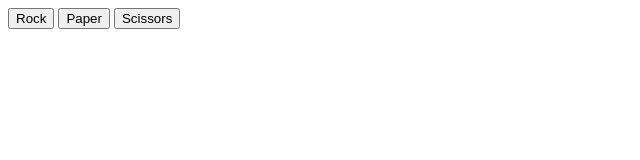
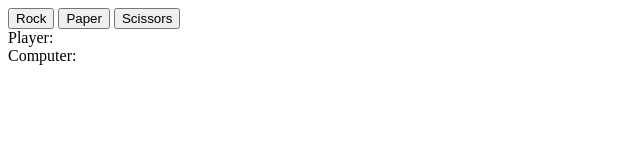
Before and after one commit to FatAnorexic/rock_paper_sciissors, a plain HTML site: page index.html in a window 1280 px wide. Shown: the whole page, without its empty margins (0-640 px from the left). Drawn offline with Linux system fonts and the light colour scheme.

Commit message:
Add three div containers to index.html
The first of the three is the parent with an id container. The next two are children
to be modified with classes 'player' and 'computer'.

```diff
--- a/index.html
+++ b/index.html
@@ -9,6 +9,10 @@
     <button class="Rock">Rock</button>
     <button class="Paper">Paper</button>
     <button class="Scissors">Scissors</button>
+    <div id="container">
+        <div class="player">Player: </div>
+        <div class="computer">Computer: </div>
+    </div>
     <script src="js/rock_paper_scissors.js"></script>
 </body>
 </html>
--- a/js/rock_paper_scissors.js
+++ b/js/rock_paper_scissors.js
@@ -87,6 +87,7 @@ function game(){
             console.log(round);
         });
     });
+
     /*
     if(p>c){
         alert(`Congratulations! You won the game with ${p} wins to computers ${c} wins.`);
```
